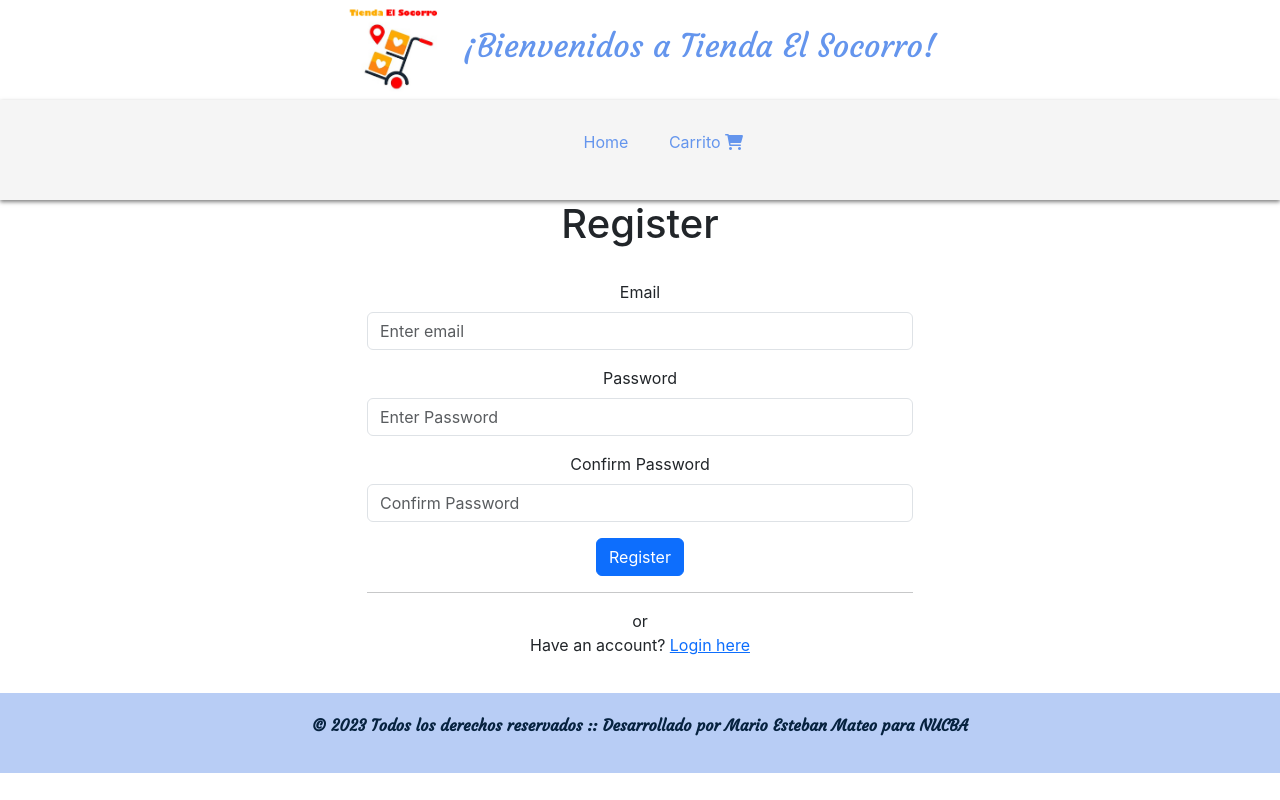
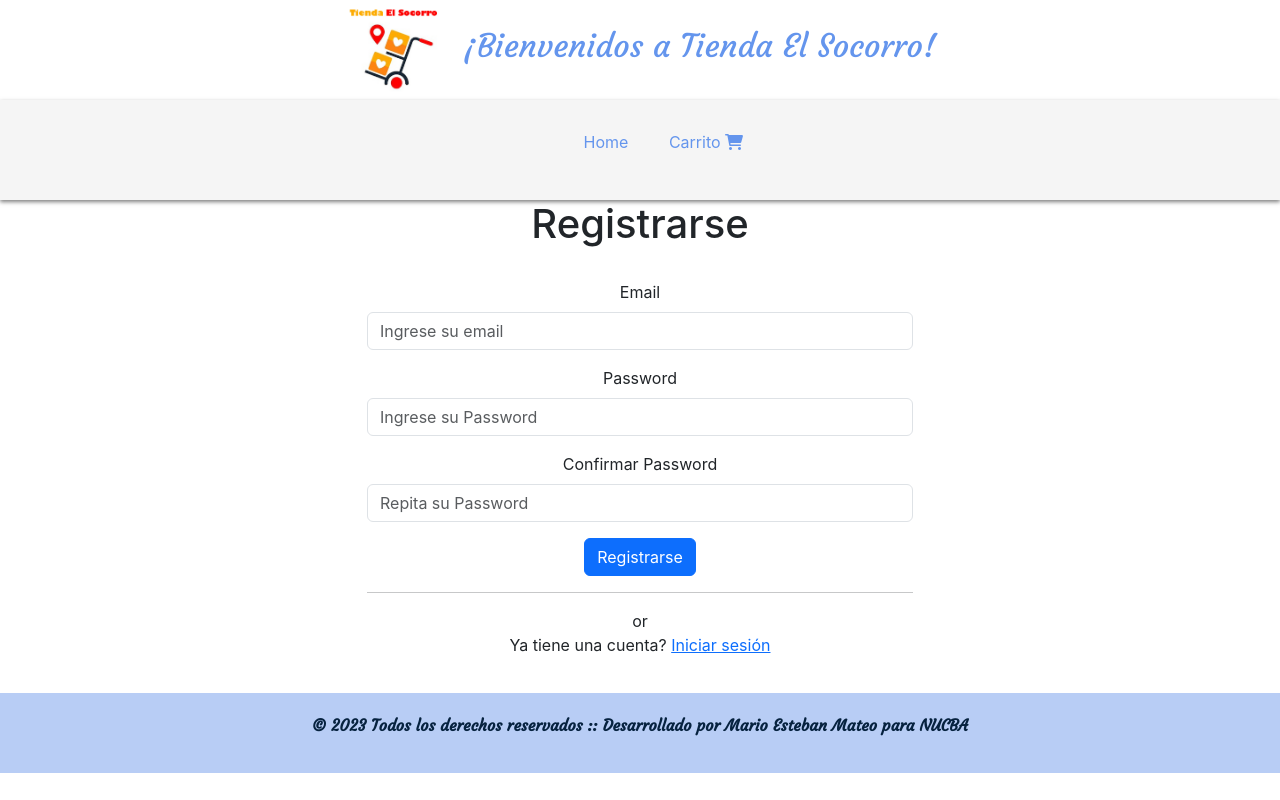
Before and after one commit to MarioEstebanMateo/Nucba_Proyectos_Integradores_Back-End, a React (Create React App) app in the folder frontend/: page /register in a window 1280 px wide. Built offline with nearby package versions, Linux system fonts and the light colour scheme.

Commit message:
translated to spanish all

```diff
--- a/frontend/src/components/CartPage.js
+++ b/frontend/src/components/CartPage.js
@@ -152,7 +152,7 @@ const CartPage = () => {
 
   return (
     <div className="cart-page">
-      <h1 className="mt-2">Cart</h1>
+      <h1 className="mt-2">Carrito</h1>
       <table className="table table-hover table-bordered mt-3">
         <thead className="tableHead">
           <tr>
--- a/frontend/src/components/Login.js
+++ b/frontend/src/components/Login.js
@@ -80,7 +80,7 @@ const Login = () => {
           <div className="myform form ">
             <div className="logo mb-3">
               <div className="col-md-12 text-center">
-                <h1>Login</h1>
+                <h1>Iniciar Sesión</h1>
               </div>
             </div>
             <form action="" method="post" name="login">
@@ -94,7 +94,7 @@ const Login = () => {
                   className="form-control mt-2"
                   id="emailLogin"
                   aria-describedby="emailHelp"
-                  placeholder="Enter email"
+                  placeholder="Infrese su email"
                 />
               </div>
               <div className="form-group">
@@ -107,7 +107,7 @@ const Login = () => {
                   id="passwordLogin"
                   className="form-control mt-2"
                   aria-describedby="emailHelp"
-                  placeholder="Enter Password"
+                  placeholder="Ingrese su password"
                 />
               </div>
               <div className="col-md-12 text-center ">
@@ -116,7 +116,7 @@ const Login = () => {
                   className=" btn btn-block mybtn btn-primary tx-tfm mt-3"
                   onClick={login}
                 >
-                  Login
+                  Ingresar
                 </button>
               </div>
               <div className="col-md-12 ">
@@ -127,9 +127,9 @@ const Login = () => {
               </div>
               <div className="form-group">
                 <p className="text-center">
-                  Don't have account?{" "}
+                  No tiene una cuenta?{" "}
                   <Link to="/register" id="signup">
-                    Sign up here
+                    Registrarse aqui
                   </Link>
                 </p>
               </div>
--- a/frontend/src/components/Register.js
+++ b/frontend/src/components/Register.js
@@ -100,7 +100,7 @@ const Register = () => {
           <div className="myform form ">
             <div className="logo mb-3">
               <div className="col-md-12 text-center">
-                <h1>Register</h1>
+                <h1>Registrarse</h1>
               </div>
             </div>
             <form action="" method="post" name="login">
@@ -114,7 +114,7 @@ const Register = () => {
                   className="form-control mt-2"
                   id="emailLogin"
                   aria-describedby="emailHelp"
-                  placeholder="Enter email"
+                  placeholder="Ingrese su email"
                 />
               </div>
               <div className="form-group">
@@ -127,12 +127,12 @@ const Register = () => {
                   id="passwordLogin"
                   className="form-control mt-2"
                   aria-describedby="emailHelp"
-                  placeholder="Enter Password"
+                  placeholder="Ingrese su Password"
                 />
               </div>
               <div className="form-group">
                 <label className="mt-3" htmlFor="confirmPassword">
-                  Confirm Password
+                  Confirmar Password
                 </label>
                 <input
                   type="password"
@@ -140,7 +140,7 @@ const Register = () => {
                   id="confirmPasswordLogin"
                   className="form-control mt-2"
                   aria-describedby="emailHelp"
-                  placeholder="Confirm Password"
+                  placeholder="Repita su Password"
                 />
               </div>
               <div className="col-md-12 text-center ">
@@ -149,7 +149,7 @@ const Register = () => {
                   className=" btn btn-block mybtn btn-primary tx-tfm mt-3"
                   onClick={register}
                 >
-                  Register
+                  Registrarse
                 </button>
               </div>
               <div className="col-md-12 ">
@@ -160,7 +160,7 @@ const Register = () => {
               </div>
               <div className="form-group">
                 <p className="text-center">
-                  Have an account? <Link to="/login">Login here</Link>
+                  Ya tiene una cuenta? <Link to="/login">Iniciar sesión</Link>
                 </p>
               </div>
             </form>
```
